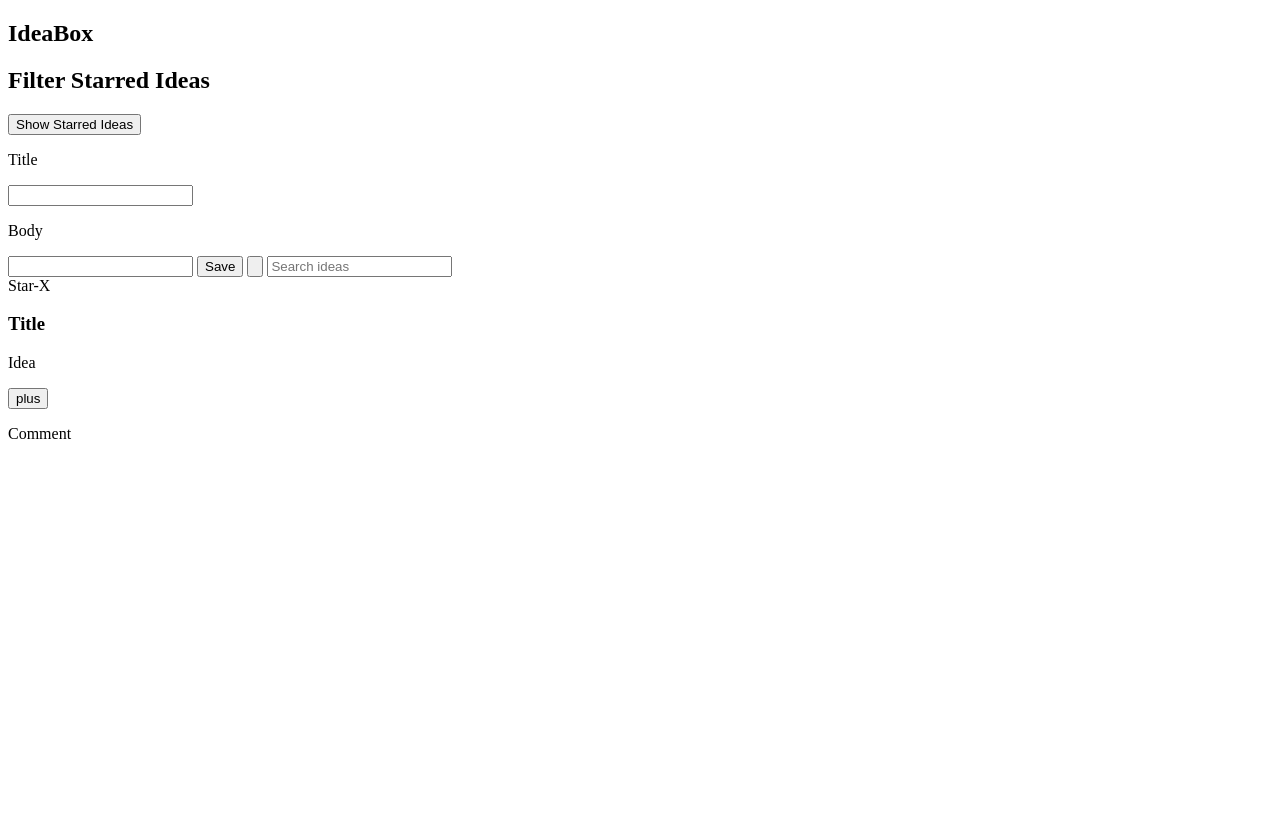
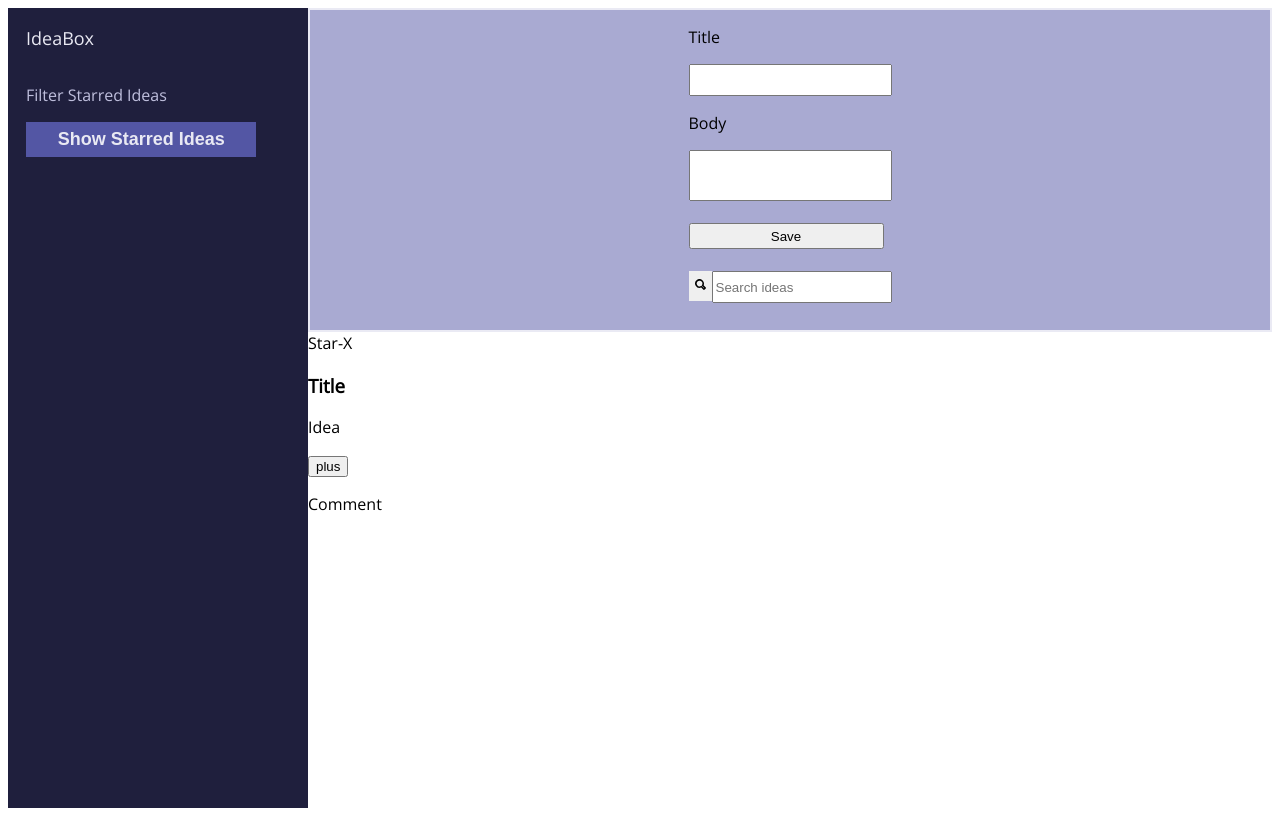
Before and after one commit to Devynnem/Ideabox, a plain HTML site: page index.html in a window 1280 px wide. Drawn offline with nearby package versions, Linux system fonts and the light colour scheme.

Commit message:
feat: Add our initial CSS layout

```diff
--- a/index.html
+++ b/index.html
@@ -1,38 +1,51 @@
 <!DOCTYPE html>
 <html lang="en">
+
 <head>
     <meta charset="UTF-8">
     <meta name="viewport" content="width=device-width, initial-scale=1.0">
     <meta http-equiv="X-UA-Compatible" content="ie=edge">
     <title>IdeaBox</title>
     <link rel="stylesheet" href="./styles.css">
-    <link rel="icon" href="./favicon.ico" type="image/x-icon">
+    <link rel="preconnect" href="https://fonts.googleapis.com">
+    <link rel="preconnect" href="https://fonts.gstatic.com" crossorigin>
+    <link href="https://fonts.googleapis.com/css2?family=Open+Sans&display=swap" rel="stylesheet">
 </head>
+
 <body>
-    <nav>
-        <h1>IdeaBox</h1>
+    <nav class="main-nav">
+        <p class="main-header">IdeaBox</p>
         <div>
-            <h2>
+            <p class="second-header">
                 Filter Starred Ideas
-            </h2>
-            <button>
+            </p>
+            <button class="starred-ideas">
                 Show Starred Ideas
             </button>
         </div>
     </nav>
     <main>
+        <section class="input-container">
             <section class="user-input">
                 <p>Title</p>
-            <input type="text">
+                <input class="title-input" type="text">
                 <p>Body</p>
-            <input type="text">
+                <input class="body-input" type="text">
+                <br>
                 <button class="save-button">
                     Save
                 </button>
+                <br>
+                <div class="idea-search">
                     <button id="search-button">
-                <img src="" alt="">
+                        <svg id="search-icon" class="search-icon" viewBox="0 0 14.45 14.55">
+                            <path class="cls-1"
+                                d="M11.77,14.31a1.32,1.32,0,0,1-1-.4L8.2,11.31a5.79,5.79,0,1,1,1.86-9.43h0A5.79,5.79,0,0,1,11.31,8.2l2.6,2.61a1.35,1.35,0,0,1,0,1.93l-1.17,1.17A1.36,1.36,0,0,1,11.77,14.31ZM8.56,8.83l3.21,3.22.28-.28L8.84,8.56l.39-.67A3.78,3.78,0,1,0,7.89,9.23Z" />
+                        </svg>
                     </button>
-            <input type="text" placeholder="Search ideas">
+                    <input class="search-ideas" type="text" placeholder="Search ideas">
+                </div>
+            </section>
         </section>
         <section class="saved-cards">
             <section class="idea-container">
@@ -58,6 +71,7 @@
 
     </main>
     <script src="main.js"></script>
-    <script> src="Idea.js"</script>
+    <script> src = "Idea.js"</script>
 </body>
+
 </html>
--- a/styles.css
+++ b/styles.css
@@ -0,0 +1,83 @@
+/* * {
+margin: 0;
+padding: 0;
+border: 0;
+font-family: "Open Sans";
+
+} */
+/* * {
+    border: 2px solid red;
+} */
+html {
+    font-family: "Open Sans", sans-serif;
+}
+.main-nav {
+    display: flex;
+    flex-direction: column;
+    padding-left: 18px;
+    height: 100vh;
+    width: 24vw;
+    background-color: #1f1f3d;
+}
+.main-header {
+    font-size: large;
+    font-family: "Open Sans", Bold;
+    color: #e9e9f3
+}
+.second-header {
+    color: #bfbfdd
+}
+.starred-ideas {
+    background-color: #5356a4;
+    color: #e9e9f3;
+    border: 0;
+    height: 35px;
+    width: 18vw;
+    padding: 4px;
+    font-size: large;
+    font-weight: bold;
+}
+body {
+    display: flex;
+}
+.input-container {
+    width: 75vw;
+    height: 40vh;
+    background-color: #A9AAD2;
+    display: flex;
+    justify-content: center;
+    border: 2px solid #eaeaf4;
+}
+.title-input {
+    width: 195px;
+    height: 26px;
+}
+.body-input {
+    width: 195px;
+    height: 45px;
+}
+.save-button {
+    width: 195px;
+    height: 26px;
+}
+#search-button {
+    width: 23px;
+    height: 30px;
+    border: 0;
+    cursor: pointer;
+}
+.search-ideas {
+    width: 172px;
+    height: 26px;
+    padding-left: -5px;
+}
+#search-icon {
+    border: 0;
+}
+.idea-search {
+    display: flex;
+}
+.user-input {
+    display: flex;
+    flex-direction: column;
+}
```
Lines whose indentation alone changed are shown as unchanged.
